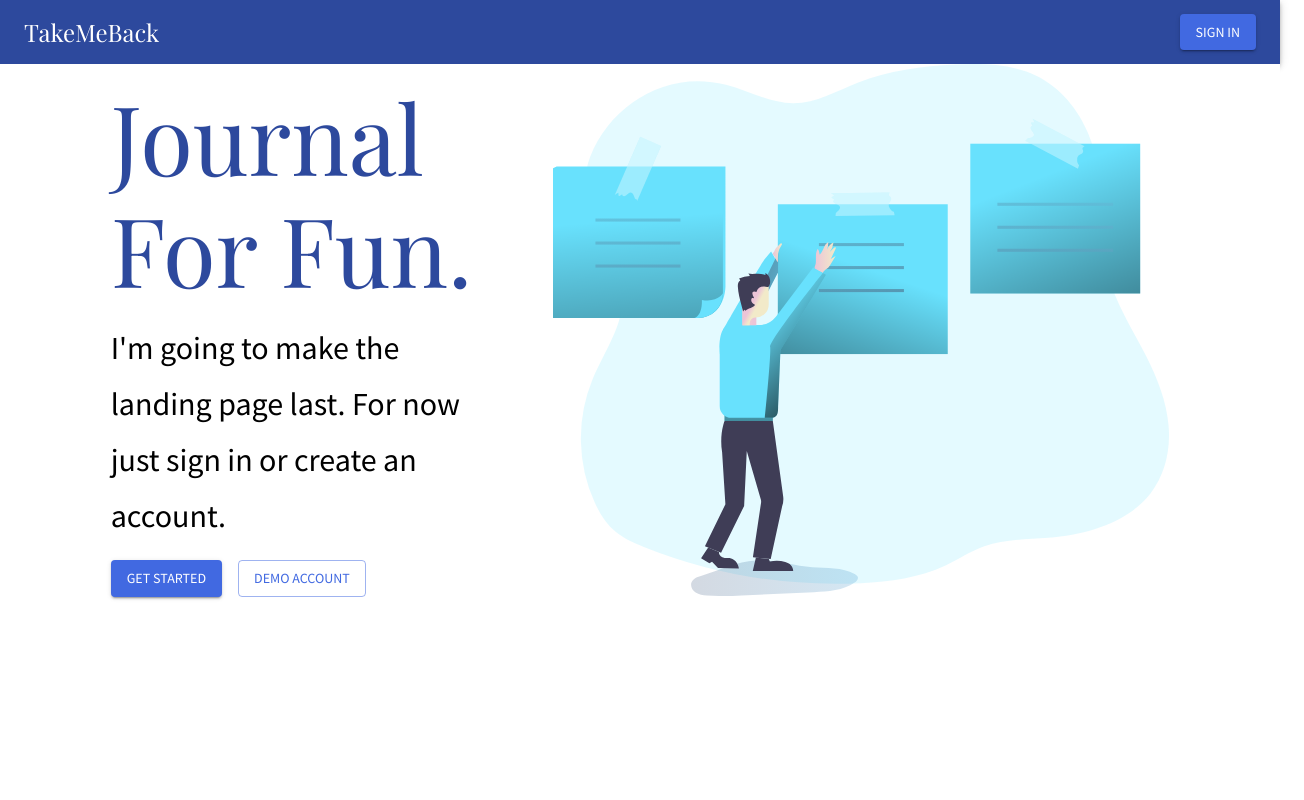
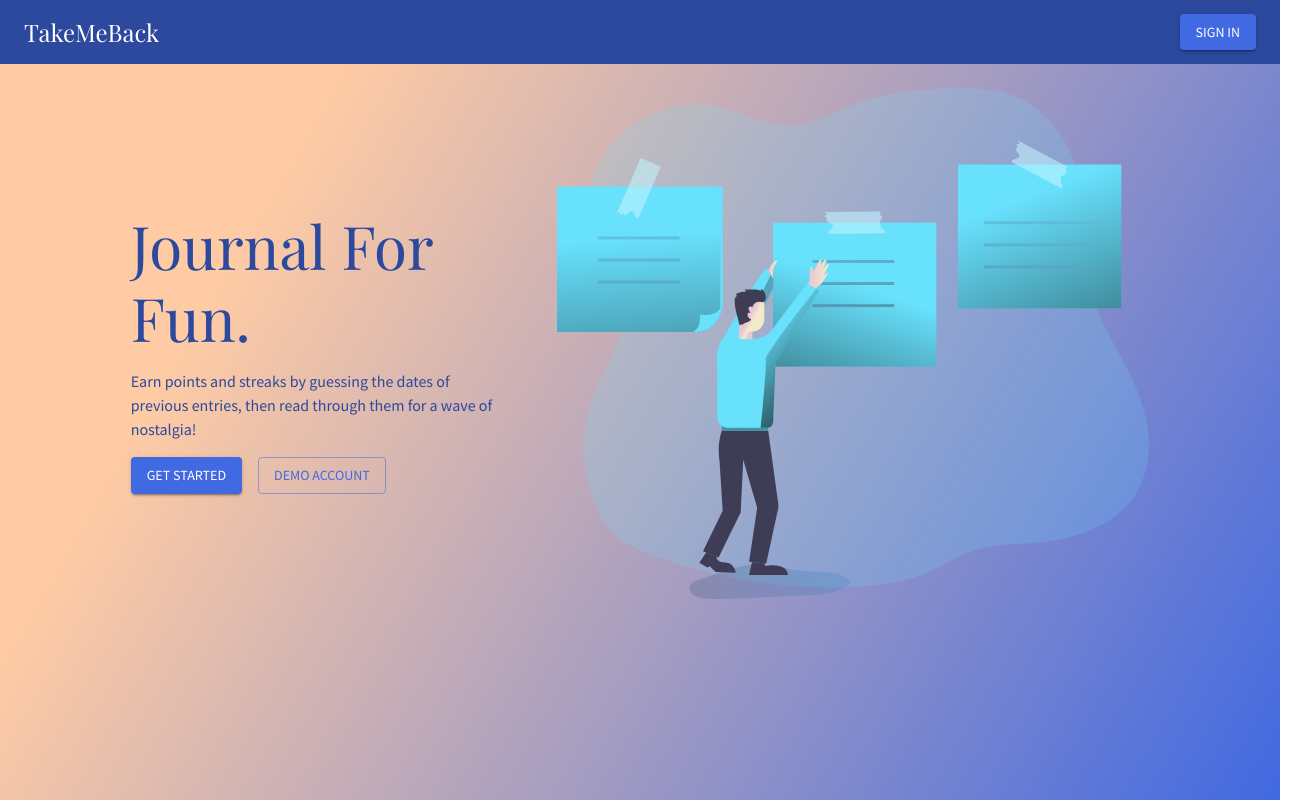
Before and after one commit to CharlesMing02/TakeMeBack, a React (Create React App) app in the folder client/: page / in a window 1280 px wide. Shown: the whole page, 1304 px wide, since content can reach past the window. Built offline with nearby package versions, Linux system fonts and the light colour scheme; a web font is replaced by a local one.

Commit message:
landing page

```diff
--- a/client/src/components/Home/Landing/Landing.js
+++ b/client/src/components/Home/Landing/Landing.js
@@ -25,12 +25,13 @@ const Landing = () => {
     }
 
     return (
+        <>
         <Grow in>
             <Container className={classes.main} maxWidth={false}>
-                <Grid container spacing={6} direction="row" justify="center" alignItems="stretch">
+                <Grid container spacing={6} direction="row" justify="center" alignItems="center">
                     <Grid item xs={10} sm={4}>
-                        <Typography variant="h1" className={classes.title}>Journal For Fun.</Typography>
-                        <Typography variant="subtitle1" className={classes.subtitle}>I'm going to make the landing page last. For now just sign in or create an account.</Typography>
+                        <Typography variant="h2" className={classes.title}>Journal For Fun.</Typography>
+                        <Typography variant="body1" className={classes.subtitle}>Earn points and streaks by guessing the dates of previous entries, then read through them for a wave of nostalgia!</Typography>
                         <Button component={Link} to="/auth" variant="contained" color="primary">Get Started</Button>
                         <Button variant="outlined" color="primary" className={classes.demoButton} onClick={handleDemo}>Demo Account</Button>
                     </Grid>
@@ -41,6 +42,7 @@ const Landing = () => {
 
             </Container>
         </Grow>
+        </>
     )
 }
 
--- a/client/src/components/Home/Landing/styles.js
+++ b/client/src/components/Home/Landing/styles.js
@@ -3,20 +3,23 @@ import { makeStyles } from '@material-ui/core/styles';
 export default makeStyles((theme) => ({
     main: {
         marginTop: 0,
-        padding: 0,
+        padding: 24,
         flexGrow: 1,
+        // height: '90vh',
+        // maxHeight: '90vh',
         display: 'flex',
         flexDirection: 'column',
         alignItems: 'center',
-        backgroundColor: theme.palette.background.paper,
+        // backgroundColor: theme.palette.background.paper,
+        background: 'linear-gradient(-60deg, #4169E1 0%,  #ffcba4 80%)',
     },
     title: {
         color: theme.palette.primary.dark,
         paddingTop: theme.spacing(2)
     },
     subtitle: {
-        color: theme.palette.grey,
-        fontSize: '2rem',
+        color: theme.palette.primary.dark,
+        // fontSize: '2rem',
         paddingTop: theme.spacing(2),
         paddingBottom: theme.spacing(2),
     },
```
